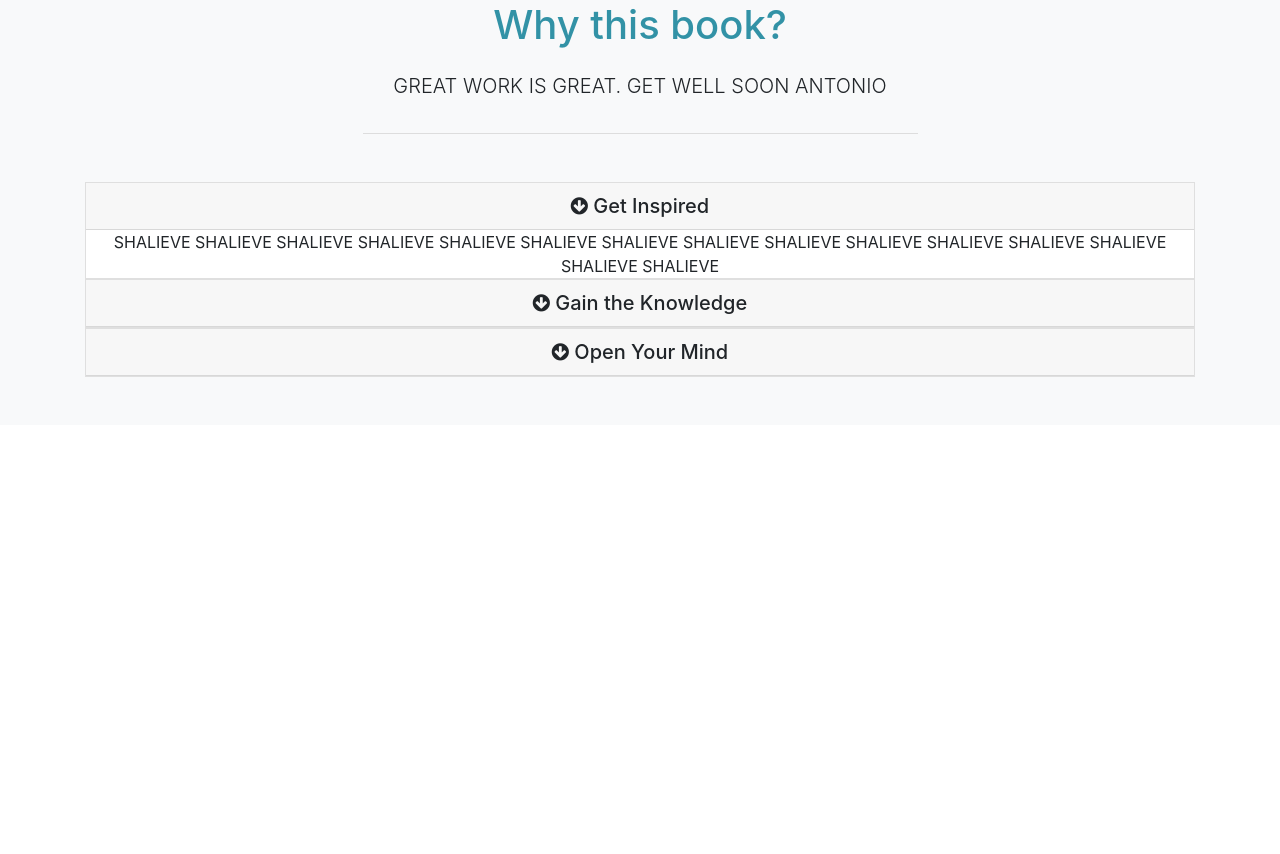
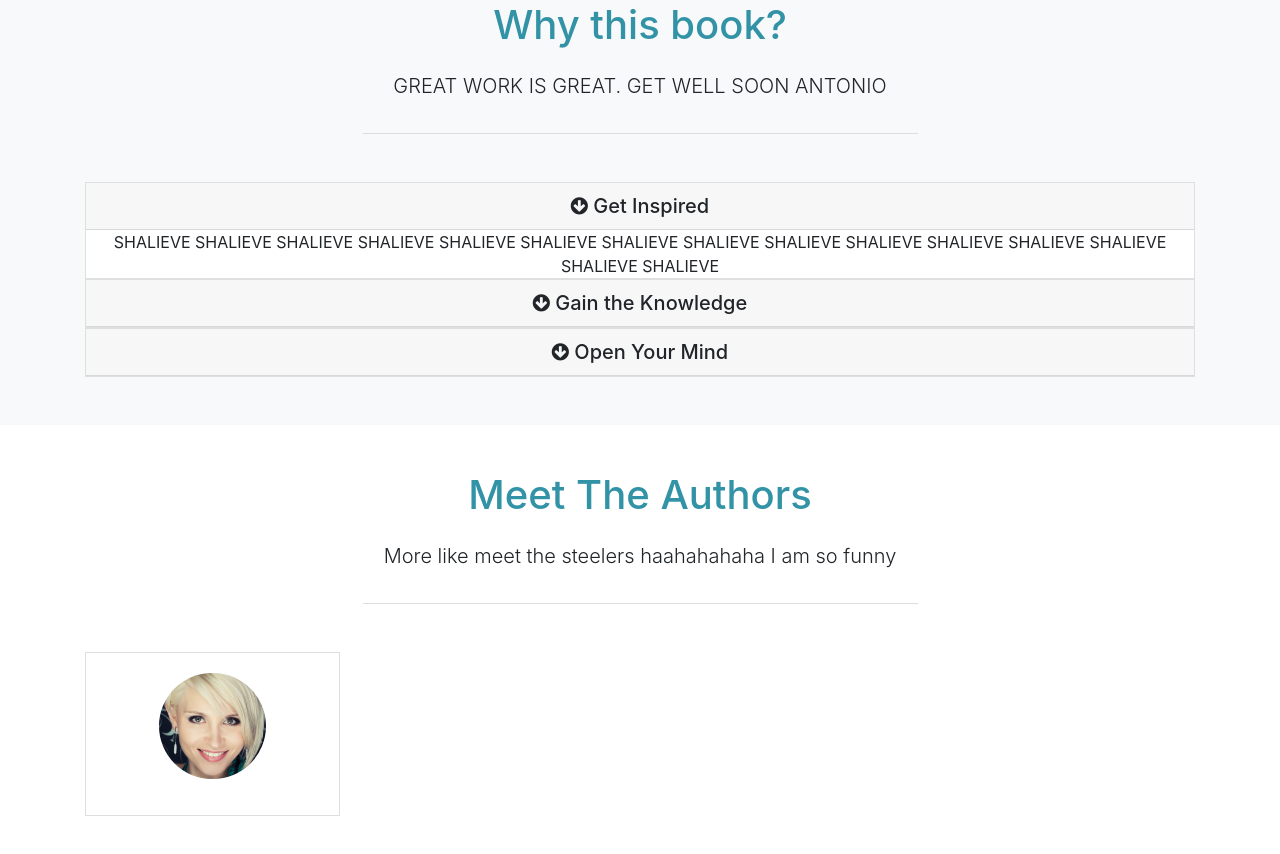
Before and after one commit to RoObsessedCode/mizuxe, a website: page src/index.html in a window 1280 px wide. Shown: the part 1135-1989 px from the top of the page. Before the commit the page ends 1560 px from the top, so only its background shows below. Drawn offline with Linux system fonts and the light colour scheme.

Commit message:
a image properly renders

```diff
--- a/src/index.html
+++ b/src/index.html
@@ -208,6 +208,37 @@
     </div>
   </section>
 
+  <!-- Authors -->
+
+  <section id="authors" class="my-5 text-center">
+    <div class="container">
+      <div class="row">
+        <div class="col">
+          <div class="info-header mb-5">
+            <h1 class="text-primary pb-3">
+              Meet The Authors
+            </h1>
+            <p class="lead pb-3">
+              More like meet the steelers haahahahaha I am so funny
+            </p>
+          </div>
+        </div>
+      </div>
+      <div class="row">
+        <div class="col-lg-3 col-md-6">
+          <div class="card">
+            <div class="card-body">
+              <img src="img/person1.jpg" alt="" class="img-fluid rounded-circle w-50 mb-3">
+            </div>
+          </div>
+        </div>
+        <div class="col-lg-3 col-md-6"></div>
+        <div class="col-lg-3 col-md-6"></div>
+        <div class="col-lg-3 col-md-6"></div>
+      </div>
+    </div>
+  </section>
+
 
 
 
```
Also changed, not shown: src/img/person1.jpg (added), src/img/person2.jpg (added), src/img/person3.jpg (added), src/img/person4.jpg (added).
